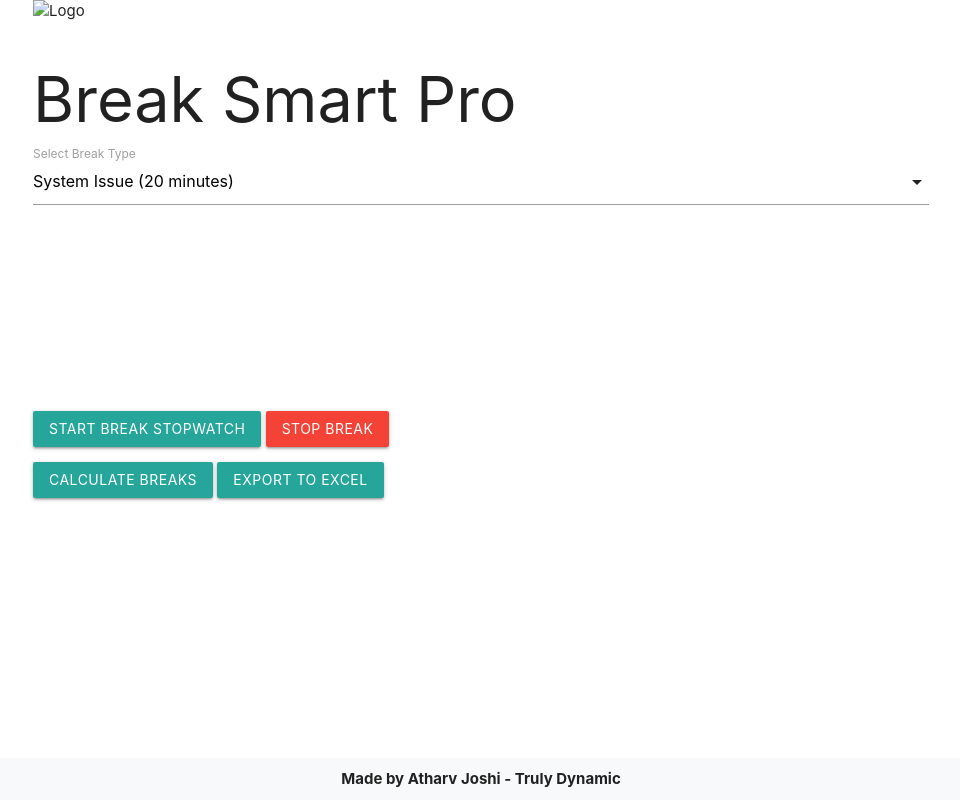
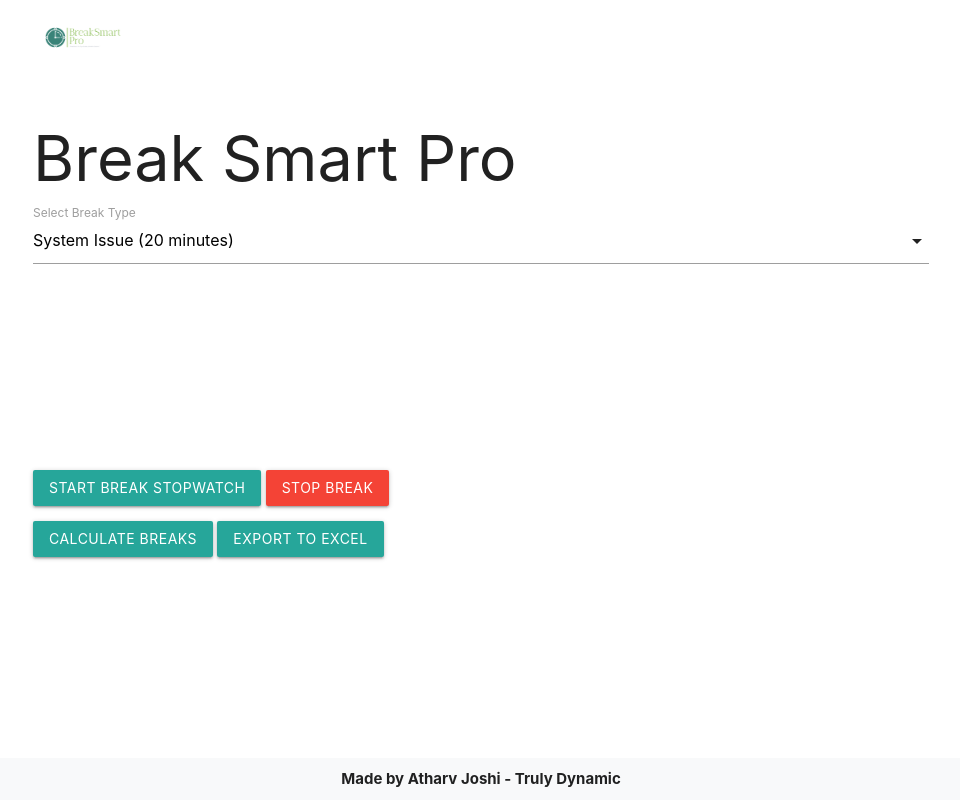
Before and after one commit to atharv3899/BreakSmart-Pro, a plain HTML site: page main.html in a window 1280 px wide. Shown: the whole page, without its empty margins (159-1119 px from the left). Drawn offline with nearby package versions, Linux system fonts and the light colour scheme.

Commit message:
Update main.html

```diff
--- a/main.html
+++ b/main.html
@@ -38,7 +38,7 @@
 <body>
 
   <div class="container">
-    <img src="logo.jpg" alt="Logo" id="logo">
+    <img src="app_logo.png" alt="Logo" id="logo">
     <h1>Break Smart Pro</h1>
 
     <div class="input-field">
```
